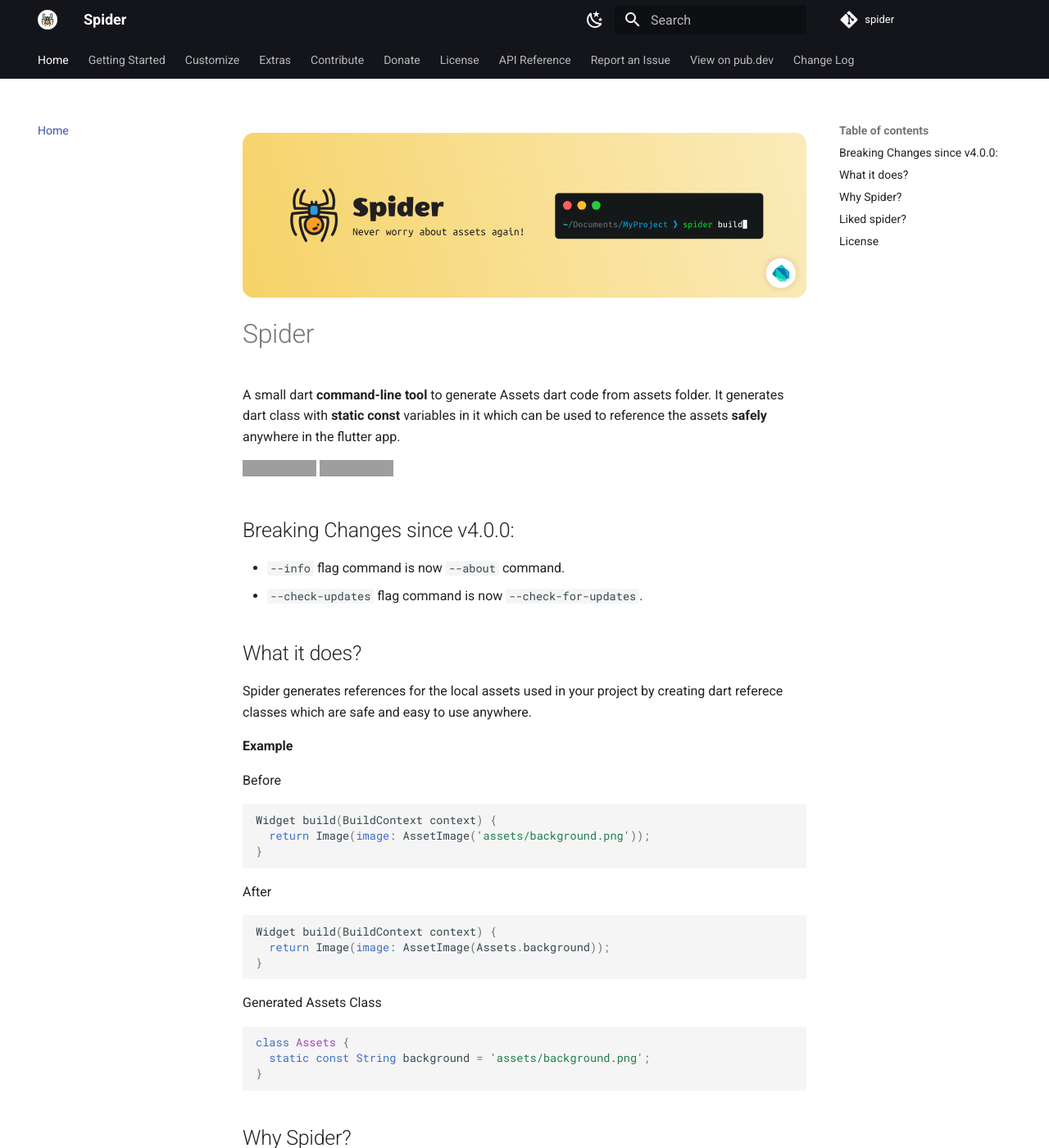
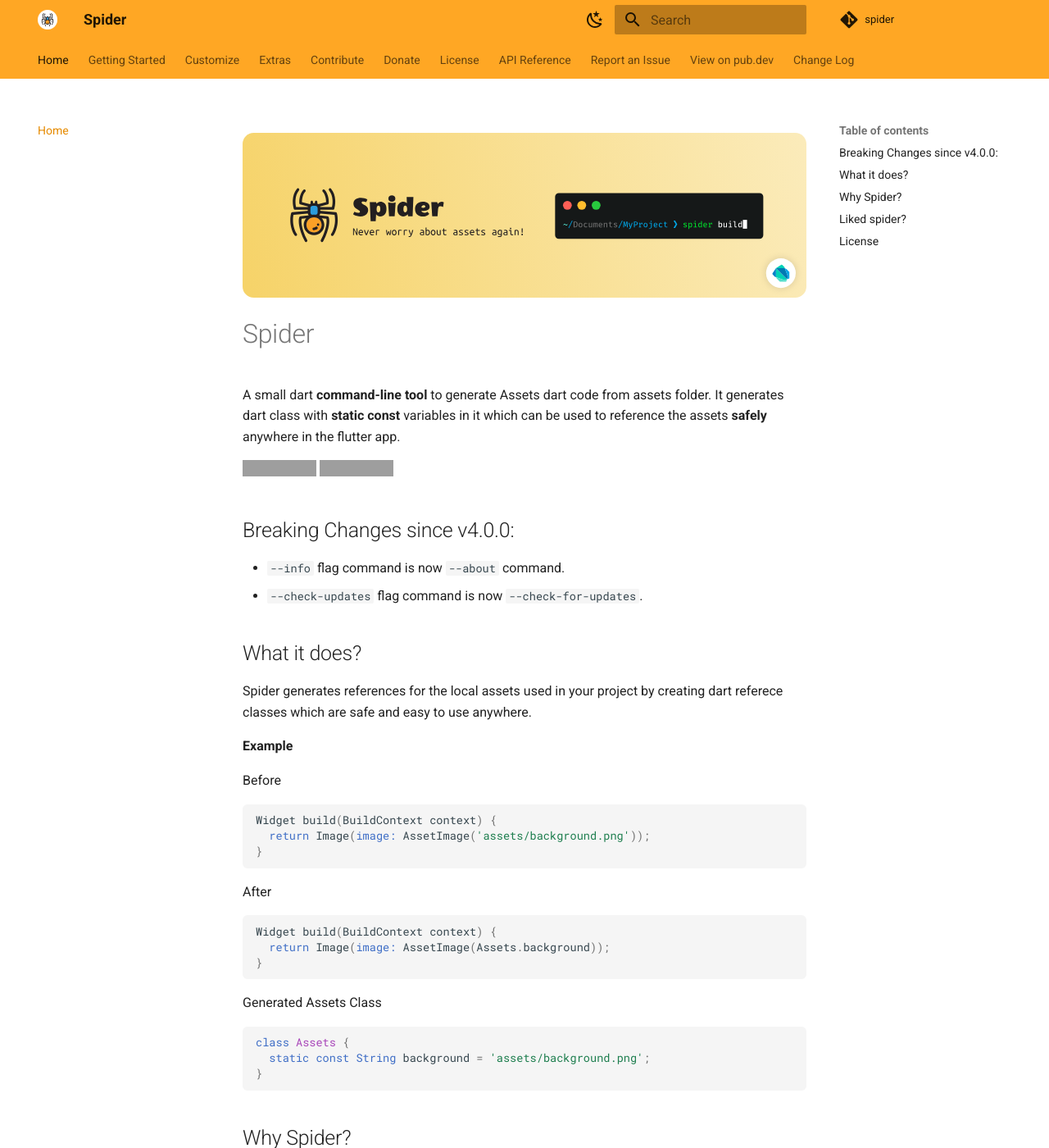
Before and after one commit to BirjuVachhani/spider, an MkDocs documentation site: the page built from docs/index.md, in a window 1280 px wide and 1400 px high. Shown: the whole window at 82% size. Built offline with MkDocs 1.6.1 and Material for MkDocs 9.7.7, drawn with Linux system fonts in a browser that asks for light colours; comment, search, counter and statistics services are not loaded; grey boxes are pictures that could not be loaded.

Commit message:
Update theming.

```diff
--- /dev/null
+++ b/docs/css/custom.css
@@ -0,0 +1,11 @@
+[data-md-color-scheme="slate"] {
+  --md-default-bg-color: #121212;
+  --md-footer-bg-color--dark: #212121;
+  --md-default-fg-color: #bfbfbf;
+  --md-code-bg-color: #212121;
+  --md-default-fg-color--light: #eee;
+}
+
+.md-typeset pre>code {
+  border-radius: 6px;
+}
--- a/mkdocs.yml
+++ b/mkdocs.yml
@@ -17,17 +17,20 @@
     - navigation.tabs
   palette:
     - scheme: default
-      primary: black
-      accent: blue
+      primary: orange
+      accent: orange
       toggle:
         icon: material/weather-night
         name: Switch to light mode
     - scheme: slate
-      primary: amber
-      accent: teal
+      primary: orange
+      accent: orange
       toggle:
         icon: material/weather-sunny
         name: Switch to dark mode
+
+extra_css:
+  - css/custom.css
 
 nav:
   - 'Home': index.md
```
